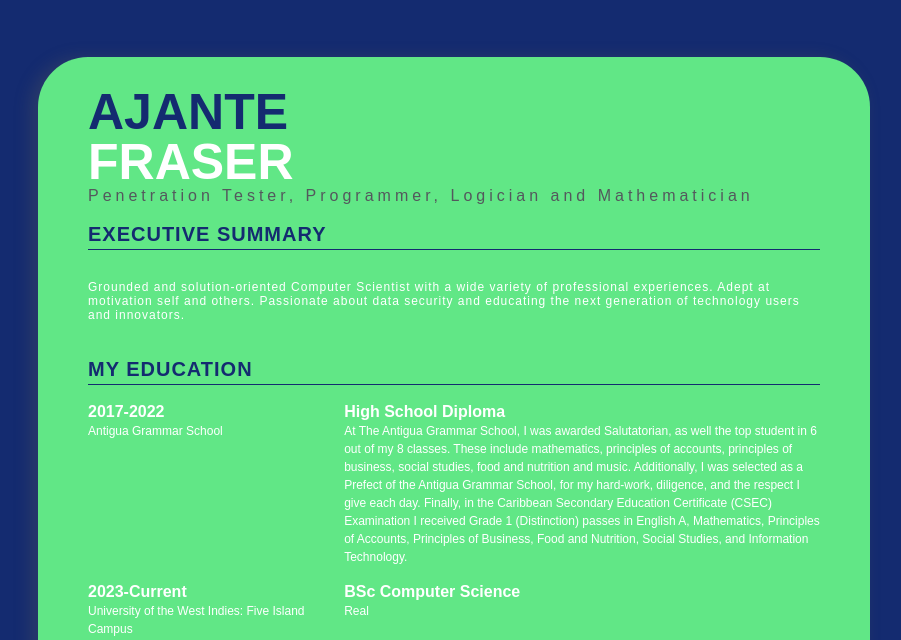
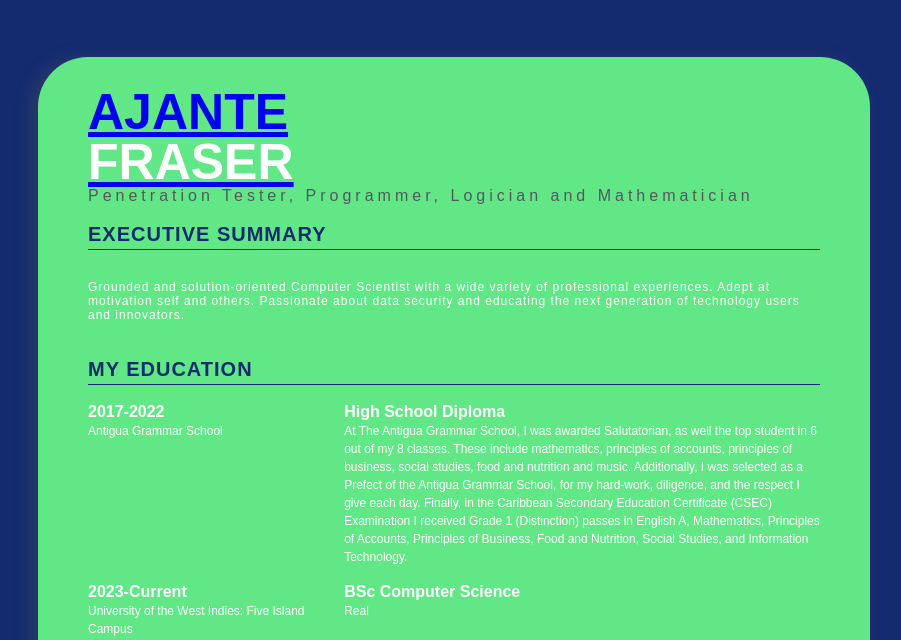
Before and after one commit to AJFrosty/Practice-Languages, a plain HTML site: page CompSci/Website/index.html in a window 1280 px wide. Shown: the part 178-818 px from the top of the page, without its empty margins (218-1119 px from the left). Drawn offline with Linux system fonts and the light colour scheme.

Commit message:
Updated so that I can pass my Comp Sci Class

```diff
--- a/CompSci/Website/index.html
+++ b/CompSci/Website/index.html
@@ -1,3 +1,10 @@
+<!--
+Created by: Ajante F.
+Course: COMP0001
+Lecturer: Edwards, J.
+Purpose: Resume Page for Lab #1
+-->
+
 <!DOCTYPE html>
 <html>
 <head>
@@ -14,10 +21,10 @@
   </div>
 
 	<div class="right-box">
-		<h1>
+		<strong><a alt="Ajante Fraser Instagram Page" title="Ajante Fraser Instagram Page" href="https://www.instagram.com/_ajfrosty"><h1>
 			Ajante<br>
-			<span>Fraser</span>
-		</h1>
+			<span>Fraser</span></a>
+		</h1></strong>
 		<p class="p3">Penetration Tester, Programmer, Logician and Mathematician</p>
 
     <br>
```
